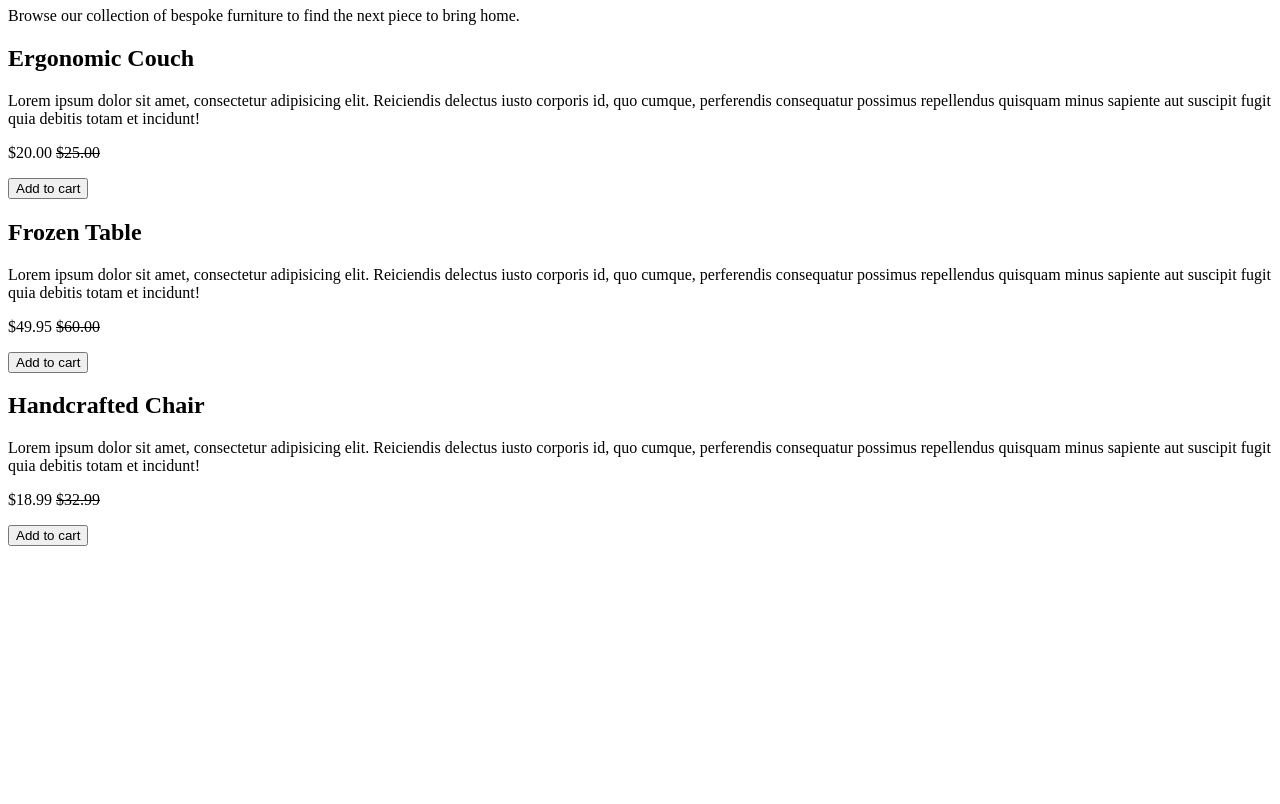
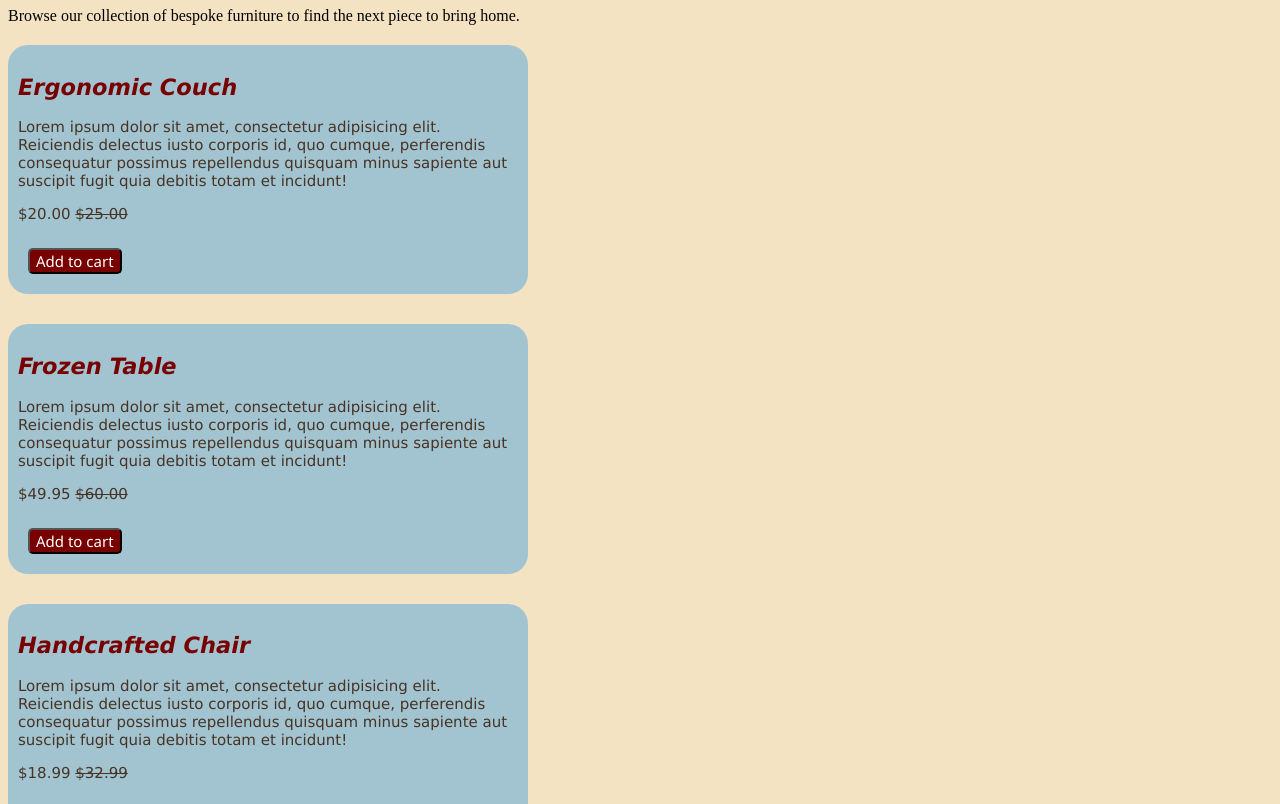
Before and after one commit to millymontes/furniture-emporium, a plain HTML site: page index.html in a window 1280 px wide. Shown: the part 73-877 px from the top of the page. Before the commit the page ends 800 px from the top, so only its background shows below. Drawn offline with Linux system fonts and the light colour scheme.

Commit message:
adding css

```diff
--- a/index.css
+++ b/index.css
@@ -0,0 +1,47 @@
+h1 {
+  color: #003049;
+  font-family: fantasy;
+}
+
+body {
+  background-color: #e9cd908b;
+}
+
+h2 {
+  color: #780000;
+  font-style: italic;
+}
+
+.product-description {
+  width: 500px;
+  background-color: #77b3d8a4;
+  color: #483325;
+  padding: 10px;
+  margin: 20px 0px 30px;
+  border-radius: 20px;
+  font-size: 15px;
+  font-family: "Lucida Sans", "Lucida Sans Regular", "Lucida Grande",
+    "Lucida Sans Unicode", Geneva, Verdana, sans-serif;
+}
+
+.button-css {
+  background-color: #780000;
+  font-size: 15px;
+  margin: 10px;
+  font-family: "Segoe UI", Tahoma, Geneva, Verdana, sans-serif;
+  border-radius: 5px;
+  color: white;
+}
+.button-css:hover {
+  cursor: pointer;
+  background-color: #eb283f;
+  border: none;
+  color: white;
+  padding: 16px 32px;
+  text-align: center;
+  text-decoration: none;
+  display: inline-block;
+  font-size: 16px;
+  margin: 4px 2px;
+  transition-duration: 0.2s;
+}
--- a/index.html
+++ b/index.html
@@ -2,6 +2,7 @@
 <html lang="en">
   <head>
     <title>Furniture Emporium</title>
+    <link rel="stylesheet" href="index.css" />
   </head>
   <body>
     <main>
@@ -12,7 +13,7 @@
           bring home.
         </p>
       </header>
-      <article>
+      <article class="product-description">
         <h2>Ergonomic Couch</h2>
         <p>
           Lorem ipsum dolor sit amet, consectetur adipisicing elit. Reiciendis
@@ -21,9 +22,9 @@
           debitis totam et incidunt!
         </p>
         <p>$20.00 <s>$25.00</s></p>
-        <button>Add to cart</button>
+        <button class="button-css">Add to cart</button>
       </article>
-      <article>
+      <article class="product-description">
         <h2>Frozen Table</h2>
         <p>
           Lorem ipsum dolor sit amet, consectetur adipisicing elit. Reiciendis
@@ -32,9 +33,9 @@
           debitis totam et incidunt!
         </p>
         <p>$49.95 <s>$60.00</s></p>
-        <button>Add to cart</button>
+        <button class="button-css">Add to cart</button>
       </article>
-      <article>
+      <article class="product-description">
         <h2>Handcrafted Chair</h2>
         <p>
           Lorem ipsum dolor sit amet, consectetur adipisicing elit. Reiciendis
@@ -43,7 +44,7 @@
           debitis totam et incidunt!
         </p>
         <p>$18.99 <s>$32.99</s></p>
-        <button>Add to cart</button>
+        <button class="button-css">Add to cart</button>
       </article>
     </main>
   </body>
```
